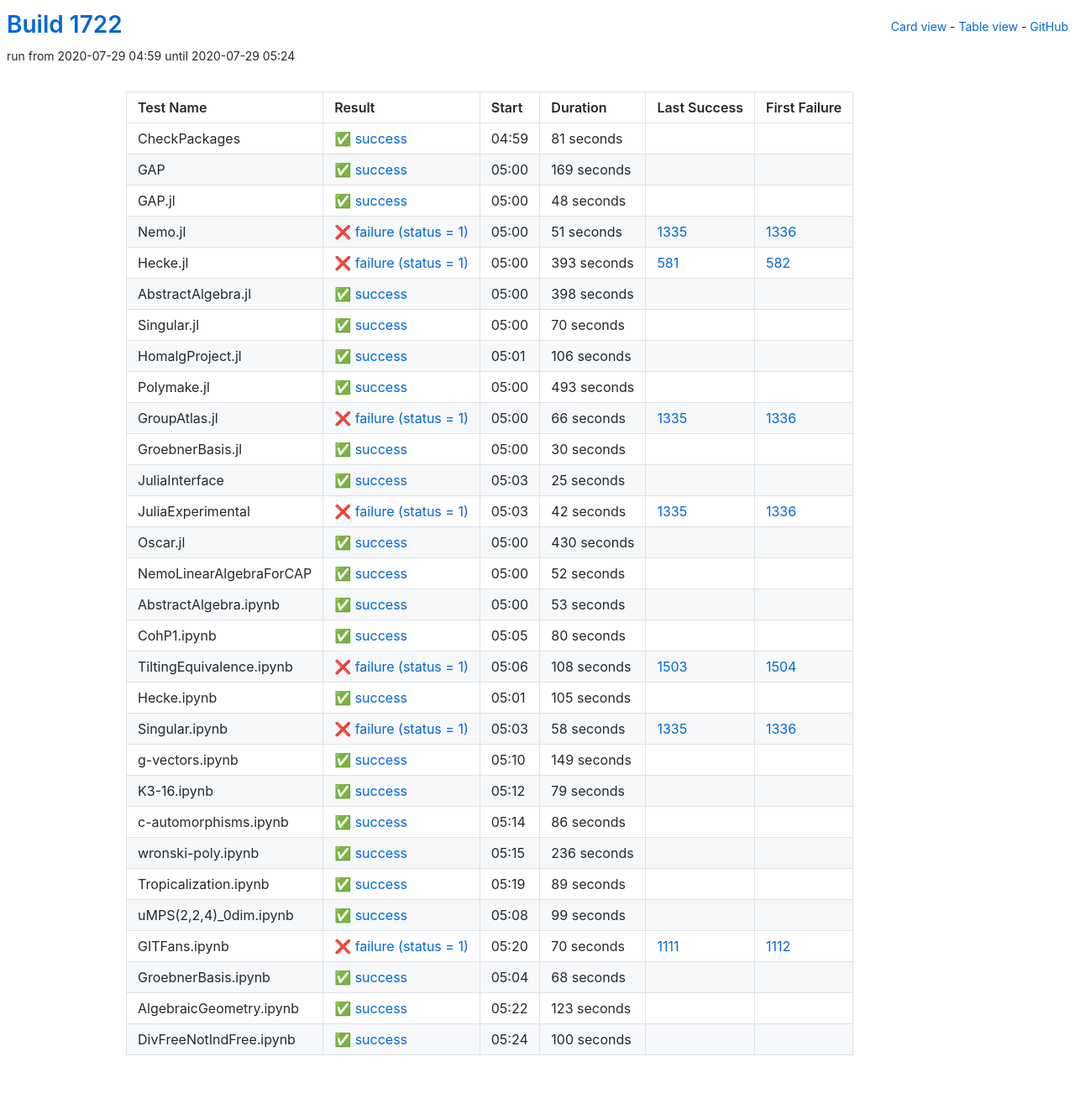
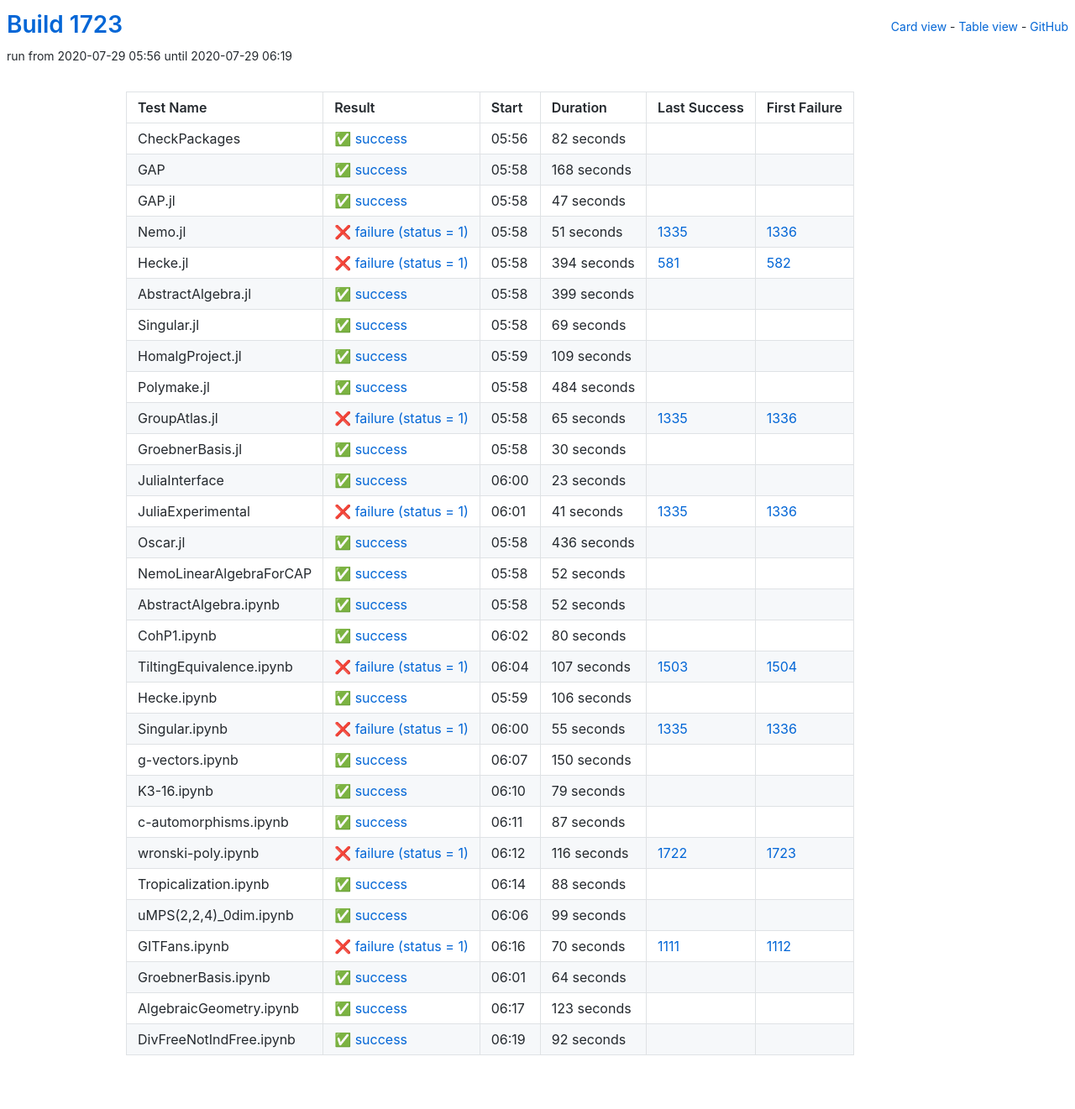
Before and after one commit to oscar-system/oscar-ci-status-1.4, a Jekyll site: the page built from table.html, in a window 1280 px wide. Shown: the whole page at 84% size. Built offline with Jekyll 4.4.1, drawn with Linux system fonts in a browser that asks for light colours.

Commit message:
Build #1723

```diff
--- a/_data/ci.yml
+++ b/_data/ci.yml
@@ -1,6 +1,6 @@
 ---
-build: 1722
-build_url: https://oscarci.mathematik.uni-kl.de/job/oscar-julia-1.4/1722/
+build: 1723
+build_url: https://oscarci.mathematik.uni-kl.de/job/oscar-julia-1.4/1723/
 job: oscar-julia-1.4
 organization: oscar-system
 repo: oscar-ci-status-1.4
@@ -8,44 +8,44 @@ repourl: https://github.com/oscar-system/oscar-ci-status-1.4
 tests:
 - name: CheckPackages
   id: checkpackages
-  log: https://oscarci.mathematik.uni-kl.de/job/oscar-julia-1.4/1722/artifact/logs/build-1722/CheckPackages.log
-  start: 2020-07-29 04:59
+  log: https://oscarci.mathematik.uni-kl.de/job/oscar-julia-1.4/1723/artifact/logs/build-1723/CheckPackages.log
+  start: 2020-07-29 05:56
   success: true
   exitcode: 0
   status: success
-  duration: 81
+  duration: 82
   last_success: false
   last_success_url:
   first_failure: false
   first_failure_url:
 - name: GAP
   id: gap
-  log: https://oscarci.mathematik.uni-kl.de/job/oscar-julia-1.4/1722/artifact/logs/build-1722/GAP.log
-  start: 2020-07-29 05:00
+  log: https://oscarci.mathematik.uni-kl.de/job/oscar-julia-1.4/1723/artifact/logs/build-1723/GAP.log
+  start: 2020-07-29 05:58
   success: true
   exitcode: 0
   status: success
-  duration: 169
+  duration: 168
   last_success: false
   last_success_url:
   first_failure: false
   first_failure_url:
 - name: GAP.jl
   id: gap-jl
-  log: https://oscarci.mathematik.uni-kl.de/job/oscar-julia-1.4/1722/artifact/logs/build-1722/GAP.jl.log
-  start: 2020-07-29 05:00
+  log: https://oscarci.mathematik.uni-kl.de/job/oscar-julia-1.4/1723/artifact/logs/build-1723/GAP.jl.log
+  start: 2020-07-29 05:58
   success: true
   exitcode: 0
   status: success
-  duration: 48
+  duration: 47
   last_success: false
   last_success_url:
   first_failure: false
   first_failure_url:
 - name: Nemo.jl
   id: nemo-jl
-  log: https://oscarci.mathematik.uni-kl.de/job/oscar-julia-1.4/1722/artifact/logs/build-1722/Nemo.jl.log
-  start: 2020-07-29 05:00
+  log: https://oscarci.mathematik.uni-kl.de/job/oscar-julia-1.4/1723/artifact/logs/build-1723/Nemo.jl.log
+  start: 2020-07-29 05:58
   success: false
   exitcode: 1
   status: failure
@@ -56,80 +56,80 @@ tests:
   first_failure_url: https://oscarci.mathematik.uni-kl.de/job/oscar-julia-1.4/1336/
 - name: Hecke.jl
   id: hecke-jl
-  log: https://oscarci.mathematik.uni-kl.de/job/oscar-julia-1.4/1722/artifact/logs/build-1722/Hecke.jl.log
-  start: 2020-07-29 05:00
+  log: https://oscarci.mathematik.uni-kl.de/job/oscar-julia-1.4/1723/artifact/logs/build-1723/Hecke.jl.log
+  start: 2020-07-29 05:58
   success: false
   exitcode: 1
   status: failure
-  duration: 393
+  duration: 394
   last_success: 581
   last_success_url: https://oscarci.mathematik.uni-kl.de/job/oscar-julia-1.4/581/
   first_failure: 582
   first_failure_url: https://oscarci.mathematik.uni-kl.de/job/oscar-julia-1.4/582/
 - name: AbstractAlgebra.jl
   id: abstractalgebra-jl
-  log: https://oscarci.mathematik.uni-kl.de/job/oscar-julia-1.4/1722/artifact/logs/build-1722/AbstractAlgebra.jl.log
-  start: 2020-07-29 05:00
+  log: https://oscarci.mathematik.uni-kl.de/job/oscar-julia-1.4/1723/artifact/logs/build-1723/AbstractAlgebra.jl.log
+  start: 2020-07-29 05:58
   success: true
   exitcode: 0
   status: success
-  duration: 398
+  duration: 399
   last_success: false
   last_success_url:
   first_failure: false
   first_failure_url:
 - name: Singular.jl
   id: singular-jl
-  log: https://oscarci.mathematik.uni-kl.de/job/oscar-julia-1.4/1722/artifact/logs/build-1722/Singular.jl.log
-  start: 2020-07-29 05:00
+  log: https://oscarci.mathematik.uni-kl.de/job/oscar-julia-1.4/1723/artifact/logs/build-1723/Singular.jl.log
+  start: 2020-07-29 05:58
   success: true
   exitcode: 0
   status: success
-  duration: 70
+  duration: 69
   last_success: false
   last_success_url:
   first_failure: false
   first_failure_url:
 - name: HomalgProject.jl
   id: homalgproject-jl
-  log: https://oscarci.mathematik.uni-kl.de/job/oscar-julia-1.4/1722/artifact/logs/build-1722/HomalgProject.jl.log
-  start: 2020-07-29 05:01
+  log: https://oscarci.mathematik.uni-kl.de/job/oscar-julia-1.4/1723/artifact/logs/build-1723/HomalgProject.jl.log
+  start: 2020-07-29 05:59
   success: true
   exitcode: 0
   status: success
-  duration: 106
+  duration: 109
   last_success: false
   last_success_url:
   first_failure: false
   first_failure_url:
 - name: Polymake.jl
   id: polymake-jl
-  log: https://oscarci.mathematik.uni-kl.de/job/oscar-julia-1.4/1722/artifact/logs/build-1722/Polymake.jl.log
-  start: 2020-07-29 05:00
+  log: https://oscarci.mathematik.uni-kl.de/job/oscar-julia-1.4/1723/artifact/logs/build-1723/Polymake.jl.log
+  start: 2020-07-29 05:58
   success: true
   exitcode: 0
   status: success
-  duration: 493
+  duration: 484
   last_success: false
   last_success_url:
   first_failure: false
   first_failure_url:
 - name: GroupAtlas.jl
   id: groupatlas-jl
-  log: https://oscarci.mathematik.uni-kl.de/job/oscar-julia-1.4/1722/artifact/logs/build-1722/GroupAtlas.jl.log
-  start: 2020-07-29 05:00
+  log: https://oscarci.mathematik.uni-kl.de/job/oscar-julia-1.4/1723/artifact/logs/build-1723/GroupAtlas.jl.log
+  start: 2020-07-29 05:58
   success: false
   exitcode: 1
   status: failure
-  duration: 66
+  duration: 65
   last_success: 1335
   last_success_url: https://oscarci.mathematik.uni-kl.de/job/oscar-julia-1.4/1335/
   first_failure: 1336
   first_failure_url: https://oscarci.mathematik.uni-kl.de/job/oscar-julia-1.4/1336/
 - name: GroebnerBasis.jl
   id: groebnerbasis-jl
-  log: https://oscarci.mathematik.uni-kl.de/job/oscar-julia-1.4/1722/artifact/logs/build-1722/GroebnerBasis.jl.log
-  start: 2020-07-29 05:00
+  log: https://oscarci.mathematik.uni-kl.de/job/oscar-julia-1.4/1723/artifact/logs/build-1723/GroebnerBasis.jl.log
+  start: 2020-07-29 05:58
   success: true
   exitcode: 0
   status: success
@@ -140,44 +140,44 @@ tests:
   first_failure_url:
 - name: JuliaInterface
   id: juliainterface
-  log: https://oscarci.mathematik.uni-kl.de/job/oscar-julia-1.4/1722/artifact/logs/build-1722/JuliaInterface.log
-  start: 2020-07-29 05:03
+  log: https://oscarci.mathematik.uni-kl.de/job/oscar-julia-1.4/1723/artifact/logs/build-1723/JuliaInterface.log
+  start: 2020-07-29 06:00
   success: true
   exitcode: 0
   status: success
-  duration: 25
+  duration: 23
   last_success: false
   last_success_url:
   first_failure: false
   first_failure_url:
 - name: JuliaExperimental
   id: juliaexperimental
-  log: https://oscarci.mathematik.uni-kl.de/job/oscar-julia-1.4/1722/artifact/logs/build-1722/JuliaExperimental.log
-  start: 2020-07-29 05:03
+  log: https://oscarci.mathematik.uni-kl.de/job/oscar-julia-1.4/1723/artifact/logs/build-1723/JuliaExperimental.log
+  start: 2020-07-29 06:01
   success: false
   exitcode: 1
   status: failure
-  duration: 42
+  duration: 41
   last_success: 1335
   last_success_url: https://oscarci.mathematik.uni-kl.de/job/oscar-julia-1.4/1335/
   first_failure: 1336
   first_failure_url: https://oscarci.mathematik.uni-kl.de/job/oscar-julia-1.4/1336/
 - name: Oscar.jl
   id: oscar-jl
-  log: https://oscarci.mathematik.uni-kl.de/job/oscar-julia-1.4/1722/artifact/logs/build-1722/Oscar.jl.log
-  start: 2020-07-29 05:00
+  log: https://oscarci.mathematik.uni-kl.de/job/oscar-julia-1.4/1723/artifact/logs/build-1723/Oscar.jl.log
+  start: 2020-07-29 05:58
   success: true
   exitcode: 0
   status: success
-  duration: 430
+  duration: 436
   last_success: false
   last_success_url:
   first_failure: false
   first_failure_url:
 - name: NemoLinearAlgebraForCAP
   id: nemolinearalgebraforcap
-  log: https://oscarci.mathematik.uni-kl.de/job/oscar-julia-1.4/1722/artifact/logs/build-1722/NemoLinearAlgebraForCAP.log
-  start: 2020-07-29 05:00
+  log: https://oscarci.mathematik.uni-kl.de/job/oscar-julia-1.4/1723/artifact/logs/build-1723/NemoLinearAlgebraForCAP.log
+  start: 2020-07-29 05:58
   success: true
   exitcode: 0
   status: success
@@ -188,20 +188,20 @@ tests:
   first_failure_url:
 - name: AbstractAlgebra.ipynb
   id: abstractalgebra-ipynb
-  log: https://oscarci.mathematik.uni-kl.de/job/oscar-julia-1.4/1722/artifact/logs/build-1722/AbstractAlgebra.ipynb.log
-  start: 2020-07-29 05:00
+  log: https://oscarci.mathematik.uni-kl.de/job/oscar-julia-1.4/1723/artifact/logs/build-1723/AbstractAlgebra.ipynb.log
+  start: 2020-07-29 05:58
   success: true
   exitcode: 0
   status: success
-  duration: 53
+  duration: 52
   last_success: false
   last_success_url:
   first_failure: false
   first_failure_url:
 - name: CohP1.ipynb
   id: cohp1-ipynb
-  log: https://oscarci.mathematik.uni-kl.de/job/oscar-julia-1.4/1722/artifact/logs/build-1722/CohP1.ipynb.log
-  start: 2020-07-29 05:05
+  log: https://oscarci.mathematik.uni-kl.de/job/oscar-julia-1.4/1723/artifact/logs/build-1723/CohP1.ipynb.log
+  start: 2020-07-29 06:02
   success: true
   exitcode: 0
   status: success
@@ -212,56 +212,56 @@ tests:
   first_failure_url:
 - name: TiltingEquivalence.ipynb
   id: tiltingequivalence-ipynb
-  log: https://oscarci.mathematik.uni-kl.de/job/oscar-julia-1.4/1722/artifact/logs/build-1722/TiltingEquivalence.ipynb.log
-  start: 2020-07-29 05:06
+  log: https://oscarci.mathematik.uni-kl.de/job/oscar-julia-1.4/1723/artifact/logs/build-1723/TiltingEquivalence.ipynb.log
+  start: 2020-07-29 06:04
   success: false
   exitcode: 1
   status: failure
-  duration: 108
+  duration: 107
   last_success: 1503
   last_success_url: https://oscarci.mathematik.uni-kl.de/job/oscar-julia-1.4/1503/
   first_failure: 1504
   first_failure_url: https://oscarci.mathematik.uni-kl.de/job/oscar-julia-1.4/1504/
 - name: Hecke.ipynb
   id: hecke-ipynb
-  log: https://oscarci.mathematik.uni-kl.de/job/oscar-julia-1.4/1722/artifact/logs/build-1722/Hecke.ipynb.log
-  start: 2020-07-29 05:01
+  log: https://oscarci.mathematik.uni-kl.de/job/oscar-julia-1.4/1723/artifact/logs/build-1723/Hecke.ipynb.log
+  start: 2020-07-29 05:59
   success: true
   exitcode: 0
   status: success
-  duration: 105
+  duration: 106
   last_success: false
   last_success_url:
   first_failure: false
   first_failure_url:
 - name: Singular.ipynb
   id: singular-ipynb
-  log: https://oscarci.mathematik.uni-kl.de/job/oscar-julia-1.4/1722/artifact/logs/build-1722/Singular.ipynb.log
-  start: 2020-07-29 05:03
+  log: https://oscarci.mathematik.uni-kl.de/job/oscar-julia-1.4/1723/artifact/logs/build-1723/Singular.ipynb.log
+  start: 2020-07-29 06:00
   success: false
   exitcode: 1
   status: failure
-  duration: 58
+  duration: 55
   last_success: 1335
   last_success_url: https://oscarci.mathematik.uni-kl.de/job/oscar-julia-1.4/1335/
   first_failure: 1336
   first_failure_url: https://oscarci.mathematik.uni-kl.de/job/oscar-julia-1.4/1336/
 - name: g-vectors.ipynb
   id: g-vectors-ipynb
-  log: https://oscarci.mathematik.uni-kl.de/job/oscar-julia-1.4/1722/artifact/logs/build-1722/g-vectors.ipynb.log
-  start: 2020-07-29 05:10
+  log: https://oscarci.mathematik.uni-kl.de/job/oscar-julia-1.4/1723/artifact/logs/build-1723/g-vectors.ipynb.log
+  start: 2020-07-29 06:07
   success: true
   exitcode: 0
   status: success
-  duration: 149
+  duration: 150
   last_success: false
   last_success_url:
   first_failure: false
   first_failure_url:
 - name: K3-16.ipynb
   id: k3-16-ipynb
-  log: https://oscarci.mathematik.uni-kl.de/job/oscar-julia-1.4/1722/artifact/logs/build-1722/K3-16.ipynb.log
-  start: 2020-07-29 05:12
+  log: https://oscarci.mathematik.uni-kl.de/job/oscar-julia-1.4/1723/artifact/logs/build-1723/K3-16.ipynb.log
+  start: 2020-07-29 06:10
   success: true
   exitcode: 0
   status: success
@@ -272,44 +272,44 @@ tests:
   first_failure_url:
 - name: c-automorphisms.ipynb
   id: c-automorphisms-ipynb
-  log: https://oscarci.mathematik.uni-kl.de/job/oscar-julia-1.4/1722/artifact/logs/build-1722/c-automorphisms.ipynb.log
-  start: 2020-07-29 05:14
+  log: https://oscarci.mathematik.uni-kl.de/job/oscar-julia-1.4/1723/artifact/logs/build-1723/c-automorphisms.ipynb.log
+  start: 2020-07-29 06:11
   success: true
   exitcode: 0
   status: success
-  duration: 86
+  duration: 87
   last_success: false
   last_success_url:
   first_failure: false
   first_failure_url:
 - name: wronski-poly.ipynb
   id: wronski-poly-ipynb
-  log: https://oscarci.mathematik.uni-kl.de/job/oscar-julia-1.4/1722/artifact/logs/build-1722/wronski-poly.ipynb.log
-  start: 2020-07-29 05:15
+  log: https://oscarci.mathematik.uni-kl.de/job/oscar-julia-1.4/1723/artifact/logs/build-1723/wronski-poly.ipynb.log
+  start: 2020-07-29 06:12
+  success: false
+  exitcode: 1
+  status: failure
+  duration: 116
+  last_success: 1722
+  last_success_url: https://oscarci.mathematik.uni-kl.de/job/oscar-julia-1.4/1722/
+  first_failure: 1723
+  first_failure_url: https://oscarci.mathematik.uni-kl.de/job/oscar-julia-1.4/1723/
+- name: Tropicalization.ipynb
+  id: tropicalization-ipynb
+  log: https://oscarci.mathematik.uni-kl.de/job/oscar-julia-1.4/1723/artifact/logs/build-1723/Tropicalization.ipynb.log
+  start: 2020-07-29 06:14
   success: true
   exitcode: 0
   status: success
-  duration: 236
-  last_success: false
-  last_success_url:
-  first_failure: false
-  first_failure_url:
-- name: Tropicalization.ipynb
-  id: tropicalization-ipynb
-  log: https://oscarci.mathematik.uni-kl.de/job/oscar-julia-1.4/1722/artifact/logs/build-1722/Tropicalization.ipynb.log
-  start: 2020-07-29 05:19
-  success: true
-  exitcode: 0
-  status: success
-  duration: 89
+  duration: 88
   last_success: false
   last_success_url:
   first_failure: false
   first_failure_url:
 - name: uMPS(2,2,4)_0dim.ipynb
   id: umps-2-2-4-0dim-ipynb
-  log: https://oscarci.mathematik.uni-kl.de/job/oscar-julia-1.4/1722/artifact/logs/build-1722/uMPS-2-2-4-_0dim.ipynb.log
-  start: 2020-07-29 05:08
+  log: https://oscarci.mathematik.uni-kl.de/job/oscar-julia-1.4/1723/artifact/logs/build-1723/uMPS-2-2-4-_0dim.ipynb.log
+  start: 2020-07-29 06:06
   success: true
   exitcode: 0
   status: success
@@ -320,8 +320,8 @@ tests:
   first_failure_url:
 - name: GITFans.ipynb
   id: gitfans-ipynb
-  log: https://oscarci.mathematik.uni-kl.de/job/oscar-julia-1.4/1722/artifact/logs/build-1722/GITFans.ipynb.log
-  start: 2020-07-29 05:20
+  log: https://oscarci.mathematik.uni-kl.de/job/oscar-julia-1.4/1723/artifact/logs/build-1723/GITFans.ipynb.log
+  start: 2020-07-29 06:16
   success: false
   exitcode: 1
   status: failure
@@ -332,20 +332,20 @@ tests:
   first_failure_url: https://oscarci.mathematik.uni-kl.de/job/oscar-julia-1.4/1112/
 - name: GroebnerBasis.ipynb
   id: groebnerbasis-ipynb
-  log: https://oscarci.mathematik.uni-kl.de/job/oscar-julia-1.4/1722/artifact/logs/build-1722/GroebnerBasis.ipynb.log
-  start: 2020-07-29 05:04
+  log: https://oscarci.mathematik.uni-kl.de/job/oscar-julia-1.4/1723/artifact/logs/build-1723/GroebnerBasis.ipynb.log
+  start: 2020-07-29 06:01
   success: true
   exitcode: 0
   status: success
-  duration: 68
+  duration: 64
   last_success: false
   last_success_url:
   first_failure: false
   first_failure_url:
 - name: AlgebraicGeometry.ipynb
   id: algebraicgeometry-ipynb
-  log: https://oscarci.mathematik.uni-kl.de/job/oscar-julia-1.4/1722/artifact/logs/build-1722/AlgebraicGeometry.ipynb.log
-  start: 2020-07-29 05:22
+  log: https://oscarci.mathematik.uni-kl.de/job/oscar-julia-1.4/1723/artifact/logs/build-1723/AlgebraicGeometry.ipynb.log
+  start: 2020-07-29 06:17
   success: true
   exitcode: 0
   status: success
@@ -356,12 +356,12 @@ tests:
   first_failure_url:
 - name: DivFreeNotIndFree.ipynb
   id: divfreenotindfree-ipynb
-  log: https://oscarci.mathematik.uni-kl.de/job/oscar-julia-1.4/1722/artifact/logs/build-1722/DivFreeNotIndFree.ipynb.log
-  start: 2020-07-29 05:24
+  log: https://oscarci.mathematik.uni-kl.de/job/oscar-julia-1.4/1723/artifact/logs/build-1723/DivFreeNotIndFree.ipynb.log
+  start: 2020-07-29 06:19
   success: true
   exitcode: 0
   status: success
-  duration: 100
+  duration: 92
   last_success: false
   last_success_url:
   first_failure: false
```
Also changed, not shown: README.md.
